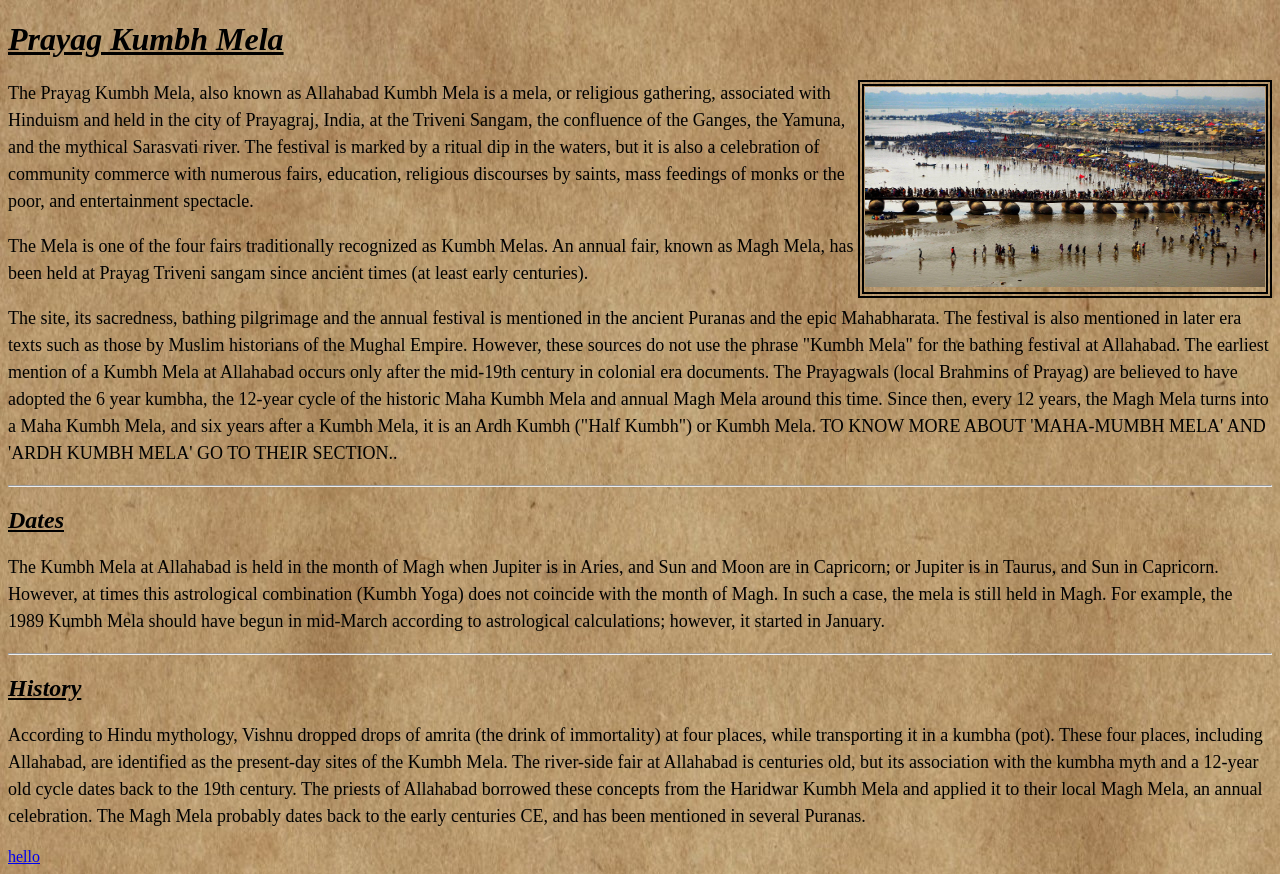
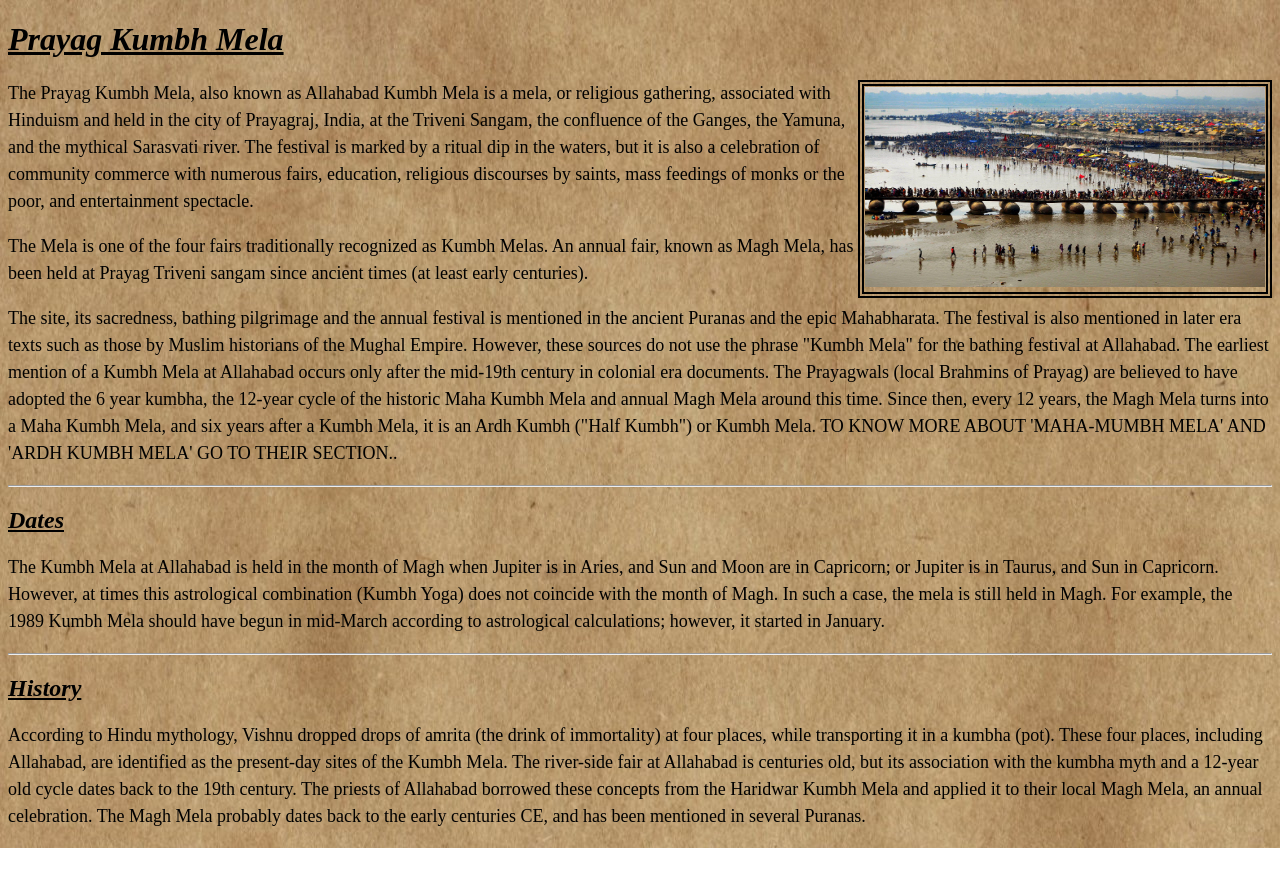
Before and after one commit to Rammbler/all, a plain HTML site: page maghmela.html in a window 1280 px wide. After the commit the page ends 848 px from the top, so only its background shows below. Drawn offline with Linux system fonts and the light colour scheme.

Commit message:
Update maghmela.html
some changes i have made

```diff
--- a/maghmela.html
+++ b/maghmela.html
@@ -56,8 +56,5 @@
   <p>According to Hindu mythology, Vishnu dropped drops of amrita (the drink of immortality) at four places, while transporting it in a kumbha (pot). These four places, including Allahabad, are identified as the present-day sites of the Kumbh Mela. The river-side fair at Allahabad is centuries old, but its association with the kumbha myth and a 12-year old cycle dates back to the 19th century. The priests of Allahabad borrowed these concepts from the Haridwar Kumbh Mela and applied it to their local Magh Mela, an annual celebration. The Magh Mela probably dates back to the early centuries CE, and has been mentioned in several Puranas.</p>
 
 
-
-<a href="ana bha.html">hello</a>
-
 </body>
 </html>
```
